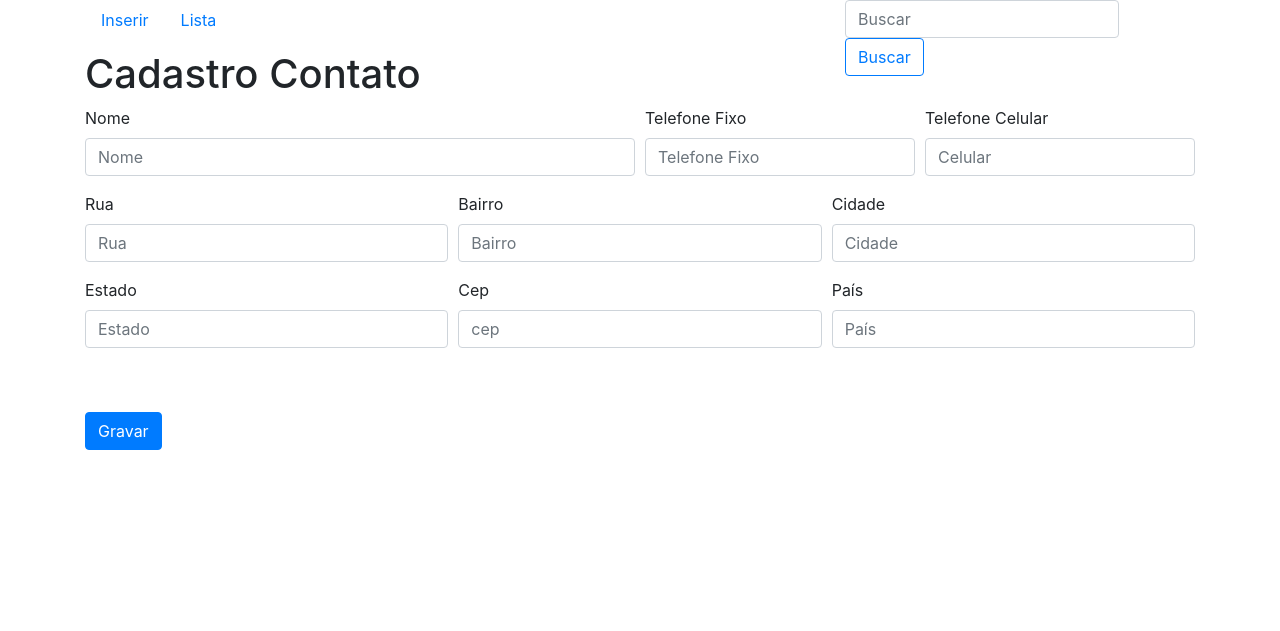
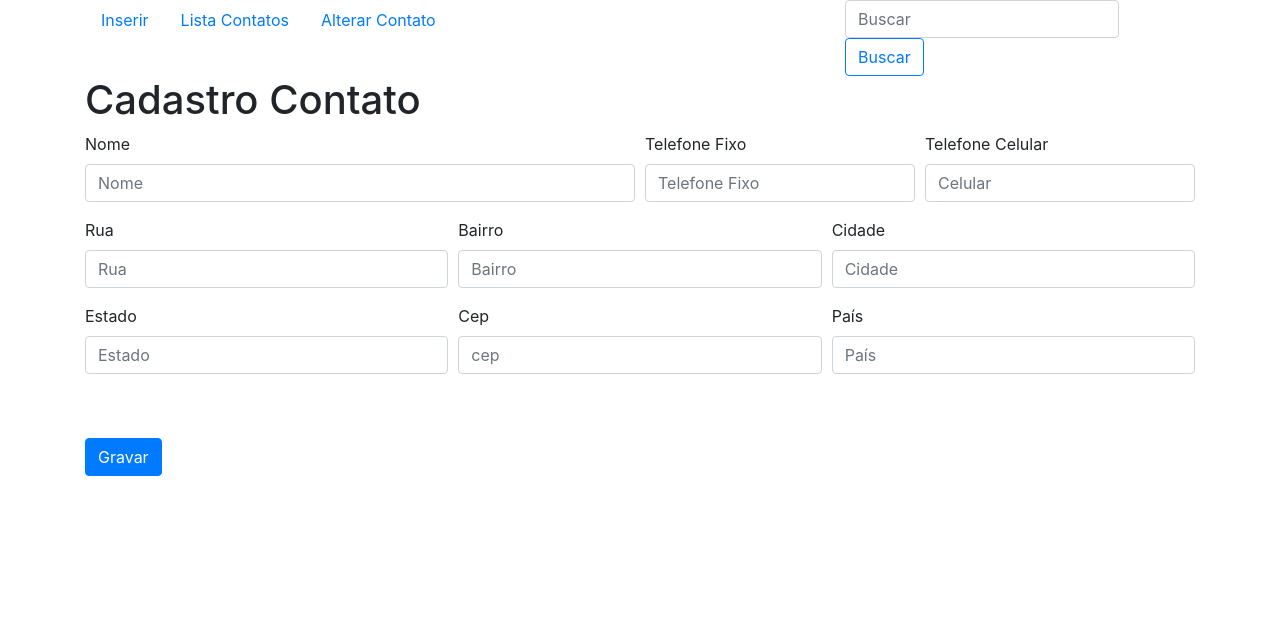
Before and after one commit to tiagonogueiraa/Agenda, a PHP site: page /interface/inserirContato.php in a window 1280 px wide. Shown: the top 631 px of the page. Run offline with PHP 8.4, Linux system fonts and the light colour scheme; data that the repository does not hold is empty; some libraries are stand-ins or nearby versions.

Commit message:
corrigido menu

```diff
--- a/interface/inserirContato.php
+++ b/interface/inserirContato.php
@@ -28,11 +28,37 @@
 		<!-- menu -->
 
 
-		<div class="row" style="height: 50px">
+		<div class="row">
 
-			<?php include 'menu.php' ?>
+			<div class="col-8">
+
+				<ul class="nav">
+					<li class="nav-item">
+						<a class="nav-link" href="inserirContato.php">Inserir</a>
+					</li>
+					<li class="nav-item">
+						<a class="nav-link" href="exibirContatos.php">Lista Contatos</a>
+					</li>
+					<li class="nav-item">
+						<a class="nav-link" href="alterarContato.php">Alterar Contato</a>
+					</li>
+
+				</ul>
 
 			</div>
+
+			<div class="col-4">
+				<form action="../controller/controllerContato.php?opcao=3" method="post" class="form-inline">
+					<!--	<input type="hidden" name="opcao" value="3" /> -->
+					<input class="form-control mr-sm-2" type="search" placeholder="Buscar" name="busca" aria-label="Search">
+					<button class="btn btn-outline-primary" type="submit">Buscar</button>
+				</form>
+			</div>
+
+		</div>
+
+
+
 
 		<div class="row formContato" >
 			<div class="col-12">
@@ -110,10 +136,11 @@
 
 
 			</div>
+		</div>
 
 	</div>
 
-</div>
+
 
 
 	<script src="https://code.jquery.com/jquery-3.2.1.slim.min.js" integrity="sha384-KJ3o2DKtIkvYIK3UENzmM7KCkRr/rE9/Qpg6aAZGJwFDMVNA/GpGFF93hXpG5KkN" crossorigin="anonymous"></script>
--- a/interface/menu.php
+++ b/interface/menu.php
@@ -23,10 +23,10 @@
 
 				<ul class="nav">
 					<li class="nav-item">
-						<a class="nav-link" href="../controller/controllerContato.php?opcao=4">Inserir</a>
+						<a class="nav-link" href="controller/controllerContato.php?opcao=4">Inserir</a>
 					</li>
 					<li class="nav-item">
-						<a class="nav-link" href="../controller/controllerContato.php?opcao=2">Lista</a>
+						<a class="nav-link" href="controller/controllerContato.php?opcao=2">Lista</a>
 					</li>
 
 				</ul>
```
Lines whose indentation alone changed are shown as unchanged.
